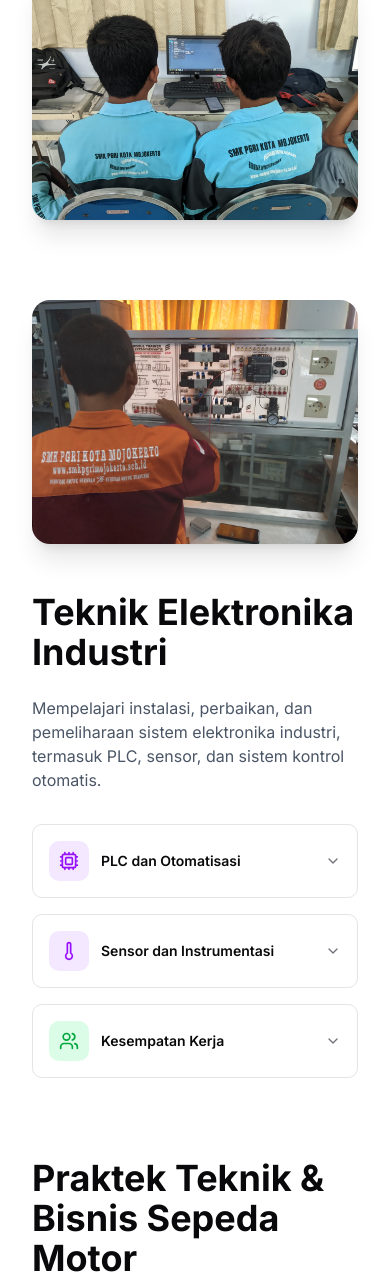
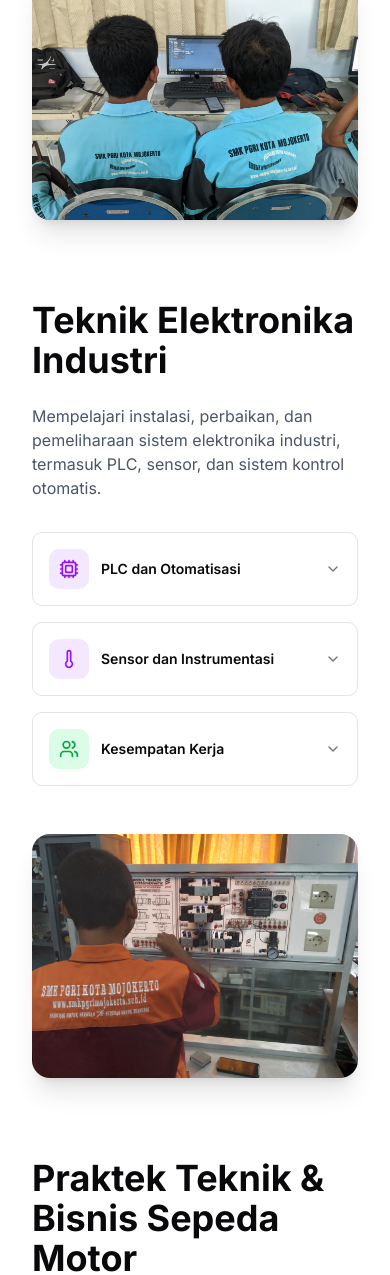
Before and after one commit to fjrhub/smkpgrimojokerto, a Next.js app: page / in a window 390 px wide. Shown: the part 8235-9510 px from the top of the page. Built offline with nearby package versions, Linux system fonts and the light colour scheme.

Commit message:
fix(tei): adjust image order to appear below text on mobile

```diff
--- a/app/page.tsx
+++ b/app/page.tsx
@@ -821,17 +821,12 @@ export default function Home() {
             </div>
           </motion.div>
 
-          {/* Teknik Elektronika Industri - Gambar di KIRI, konten di KANAN */}
+{/* Teknik Elektronika Industri - Gambar di KIRI (desktop), di BAWAH teks (mobile) */}
 <motion.div {...fadeInUp} className="mb-20">
   <div className="grid lg:grid-cols-2 gap-12 items-center">
-              <div>
-                <img
-                  src="praktekTei.jpg"
-                  alt="Teknik Elektronika Industri"
-                  className="rounded-2xl shadow-xl"
-                />
-              </div>
-              <div>
+
+    {/* TEKS */}
+    <div className="order-1 lg:order-2">
       <h2 className="text-4xl font-bold mb-6">
         Teknik Elektronika Industri
       </h2>
@@ -841,6 +836,7 @@ export default function Home() {
         <br />
         termasuk PLC, sensor, dan sistem kontrol otomatis.
       </p>
+
       <Accordion type="single" collapsible className="space-y-4">
         <AccordionItem value="plc" className="border rounded-lg px-4">
           <AccordionTrigger className="hover:no-underline">
@@ -848,9 +844,7 @@ export default function Home() {
               <div className="w-10 h-10 bg-purple-100 rounded-lg flex items-center justify-center">
                 <Cpu className="w-5 h-5 text-purple-600" />
               </div>
-                        <span className="font-semibold">
-                          PLC dan Otomatisasi
-                        </span>
+              <span className="font-semibold">PLC dan Otomatisasi</span>
             </div>
           </AccordionTrigger>
           <AccordionContent className="text-gray-600 pt-4">
@@ -859,10 +853,8 @@ export default function Home() {
             dan proses industri.
           </AccordionContent>
         </AccordionItem>
-                  <AccordionItem
-                    value="sensor"
-                    className="border rounded-lg px-4"
-                  >
+
+        <AccordionItem value="sensor" className="border rounded-lg px-4">
           <AccordionTrigger className="hover:no-underline">
             <div className="flex items-center gap-3">
               <div className="w-10 h-10 bg-purple-100 rounded-lg flex items-center justify-center">
@@ -879,10 +871,8 @@ export default function Home() {
             industri.
           </AccordionContent>
         </AccordionItem>
-                  <AccordionItem
-                    value="career-tei"
-                    className="border rounded-lg px-4"
-                  >
+
+        <AccordionItem value="career-tei" className="border rounded-lg px-4">
           <AccordionTrigger className="hover:no-underline">
             <div className="flex items-center gap-3">
               <div className="w-10 h-10 bg-green-100 rounded-lg flex items-center justify-center">
@@ -899,8 +889,19 @@ export default function Home() {
         </AccordionItem>
       </Accordion>
     </div>
+
+    {/* GAMBAR */}
+    <div className="order-2 lg:order-1">
+      <img
+        src="praktekTei.jpg"
+        alt="Teknik Elektronika Industri"
+        className="rounded-2xl shadow-xl"
+      />
+    </div>
+
   </div>
 </motion.div>
+
 
           {/* Praktek TBSM - Gambar di KANAN, konten di KIRI */}
           <motion.div {...fadeInUp} className="mb-20">
--- a/package.json
+++ b/package.json
@@ -1,6 +1,6 @@
 {
   "name": "smkpgrimojokerto",
-  "version": "1.25.13",
+  "version": "1.25.14",
   "private": true,
   "description": "SMK PGRI Mojokerto school website built with Next.js and deployed on Vercel.",
   "scripts": {
```
Lines whose indentation alone changed are shown as unchanged.
